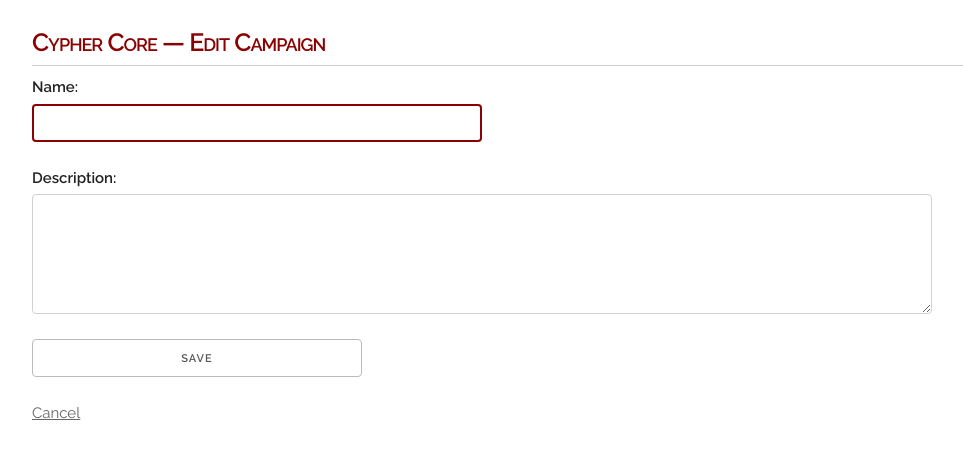
After one commit to michaelbirdtx/cyphersystem, a Django app: page /cyphercore/players/1/campaign_create/1 in a window 1280 px wide. The commit adds this page. Shown: the top 459 px of the page, without its empty margins (128-1091 px from the left). Run offline with Django 3.2, Linux system fonts and the light colour scheme.

Commit message:
Added campaign creation for players in cyphercore.

```diff
--- a/cyphercore/static/cyphercore/css/shared.css
+++ b/cyphercore/static/cyphercore/css/shared.css
@@ -146,6 +146,48 @@ ul {
     text-decoration: line-through;
 }
 
+.form-list {
+    list-style: none;
+}
+
+.form-list input {
+    min-width: 30em;
+}
+
+.form-list textarea {
+    min-height: 8em;
+    min-width: 60em;
+}
+
+:required {
+    border-color: black !important;
+    border-width: 2px !important;
+}
+
+:invalid {
+    border-color: darkred !important;
+}
+
+ul.errorlist {
+    list-style: none;
+    margin: 0;
+    padding: 0;
+}
+
+/* .errorlist li {
+    border: 1px solid red;
+    color: red;
+    background: rgba(255, 0, 0, 0.15);
+    list-style-position: inside;
+    display: inline;
+    font-size: 1.2em;
+    margin: 0 0 3px;
+    padding: 4px 5px;
+    text-align: center;
+    border-radius: 3px;
+    min-width: 30em;
+} */
+
 @media print {
 
     body {
--- /dev/null
+++ b/cyphercore/templates/cyphercore/base_campaign_edit.html
@@ -0,0 +1,12 @@
+{% extends "cyphercore/base.html" %}
+{% block subtitle %}Edit Campaign{% endblock %}
+{% block content %}
+<h1>{% block header_text %}Cypher Core{% endblock %} &mdash; Edit Campaign</h1>
+<hr />
+<form class="form-list" method="post" action="">
+    {{ form.as_p }}
+    <p><input type="submit" value="Save"></p>
+    <p><a href="/cyphercore/players/{{ player_slug }}">Cancel</a>
+{% csrf_token %}
+</form>
+{% endblock %}
--- a/strange/templates/strange/artifact_list.html
+++ b/cyphercore/templates/cyphercore/campaign_edit.html
@@ -1,6 +1,4 @@
-{% extends "cyphercore/base_artifact_list.html" %}
+{% extends "cyphercore/base_campaign_edit.html" %}
 {% load static %}
-{% block title %}The Strange{% endblock %}
-{% block subtitle %}Artifacts{% endblock %}
-{% block header_text %}The Strange: Artifacts{% endblock %}
-{% block custom_css %}<link rel="stylesheet" type="text/css" href="{% static 'strange/css/custom.css' %}" />{% endblock %}
+{% block title %}Cypher Core{% endblock %}
+{% block custom_css %}<link rel="stylesheet" type="text/css" href="{% static 'cyphercore/css/custom.css' %}" />{% endblock %}
--- a/cyphercore/urls.py
+++ b/cyphercore/urls.py
@@ -62,7 +62,13 @@ urlpatterns = [
         name='focus_detail'),
     path(
         'players/<slug:slug>/',
-        views.PlayerDetailView.as_view(), name='player_detail)'),
+        views.PlayerDetailView.as_view(), name='player_detail'),
+    path(
+        'players/<slug:slug>/campaign_create/<int:pk>',
+        views.CampaignCreateView.as_view(), name='campaign_create'),
+    path(
+        'players/<slug:slug>/campaign_edit/<int:pk>',
+        views.CampaignUpdateView.as_view(), name='campaign_edit'),
     path(
         'players/character/<slug:slug>',
         views.PCDetailView.as_view(), name='pc_detail)'),
--- a/cyphercore/views.py
+++ b/cyphercore/views.py
@@ -1,5 +1,6 @@
 from django.contrib.auth.decorators import login_required
 from django.contrib.auth.mixins import LoginRequiredMixin
+from django.http import HttpResponseRedirect
 from django.shortcuts import render
 from django.views import generic
 
@@ -150,6 +151,40 @@ class PCDetailView(generic.DetailView):
     template_name = 'cyphercore/pc_detail.html'
 
 
+class CampaignCreateView(generic.CreateView):
+    model = Campaign
+    template_name = 'cyphercore/campaign_edit.html'
+    fields = ['name', 'description']
+
+    def form_valid(self, form):
+        campaign = form.save(commit=False)
+        campaign.gm_id = self.kwargs['pk']
+        campaign.save()
+        return HttpResponseRedirect('/cyphercore/players/' +
+                                    self.kwargs['slug'])
+
+    def get_context_data(self, **kwargs):
+        context = super(CampaignCreateView, self).get_context_data(**kwargs)
+        context['player_slug'] = self.kwargs['slug']
+        return context
+
+
+class CampaignUpdateView(generic.UpdateView):
+    model = Campaign
+    template_name = 'cyphercore/campaign_edit.html'
+    fields = ['name', 'description']
+
+    def form_valid(self, form):
+        form.save()
+        return HttpResponseRedirect('/cyphercore/players/' +
+                                    self.kwargs['slug'])
+
+    def get_context_data(self, **kwargs):
+        context = super(CampaignUpdateView, self).get_context_data(**kwargs)
+        context['player_slug'] = self.kwargs['slug']
+        return context
+
+
 class CampaignDetailView(generic.DetailView):
     model = Campaign
     template_name = 'cyphercore/campaign_detail.html'
```
Also changed, not shown: cyphercore/templates/cyphercore/base_campaign_detail.html (+6 -2 lines), cyphercore/templates/cyphercore/base_player_detail.html (+4 -3 lines).
